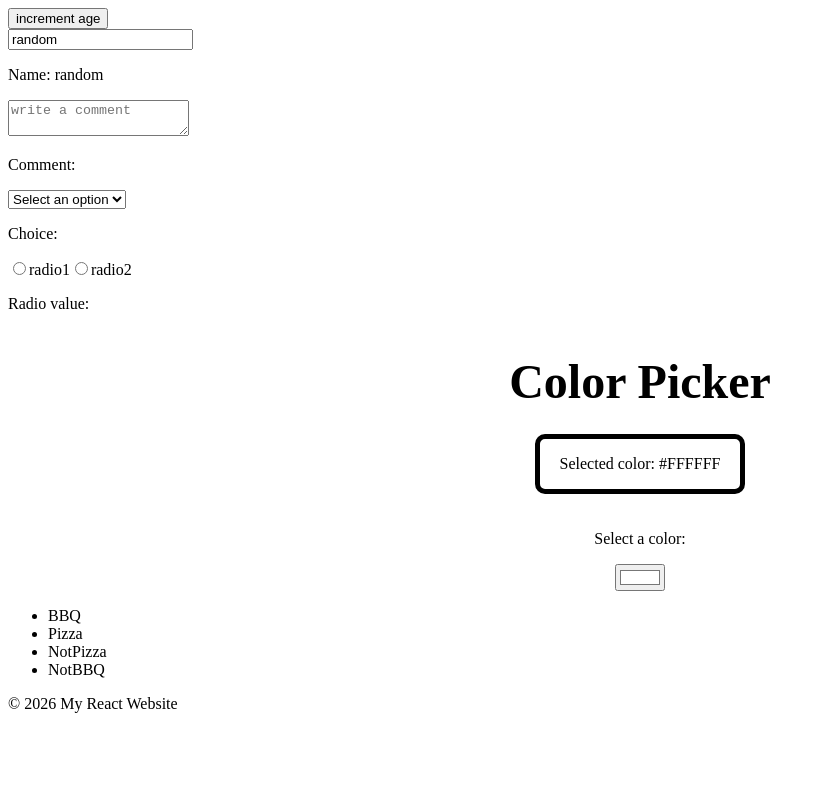
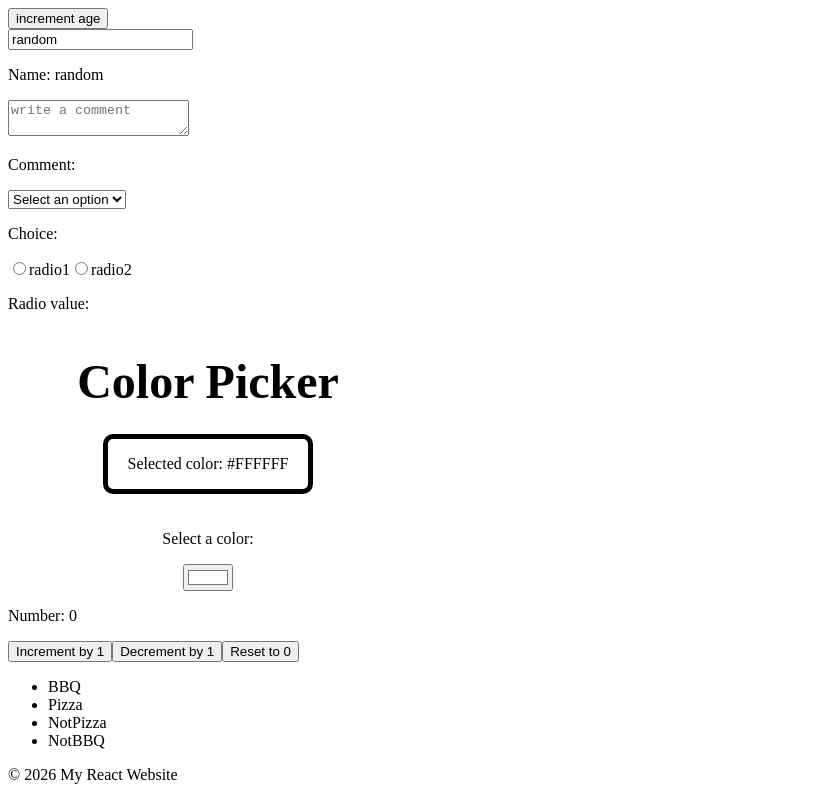
Before and after one commit to comsolodev-1/Learn-React, a React (Vite) app in the folder my-react-app/: page / in a window 1280 px wide. Shown: the part 1347-2147 px from the top of the page, without its empty margins (0-825 px from the left). Before the commit the page ends 2076 px from the top, so only its background shows below. Built offline with nearby package versions, Linux system fonts and the light colour scheme.

Commit message:
added NumCounter.jsx for sidetask for onClick useState

```diff
--- a/my-react-app/src/App.jsx
+++ b/my-react-app/src/App.jsx
@@ -1,3 +1,4 @@
+import NumCounter from './NumCounter.jsx'
 import ColorPicker from './ColorPicker.jsx'
 import MyNewComponent from './MyNewComponent.jsx'
 import MyComponent from './MyComponent.jsx'
@@ -9,7 +10,6 @@ import Card from './Card.jsx'
 import Food from './Food.jsx'
 import Footer from './Footer.jsx'
 import Header from './Header.jsx'
-import { version } from 'react'
 
 function App() {
 
@@ -31,6 +31,7 @@ function App() {
     <MyComponent/>
     <MyNewComponent/>
     <ColorPicker/>
+    <NumCounter/>
     <Food/>
     <Footer/>
     </>
--- /dev/null
+++ b/my-react-app/src/NumCounter.jsx
@@ -0,0 +1,29 @@
+import React, {useState} from 'react'
+
+function NumCounter(){
+
+    const [number, setNumber] = useState(0);
+
+    function incNum(){
+        setNumber(n => number + 1);
+        setNumber(n => number + 1);
+    }
+
+    function decNum(){
+        setNumber(number - 1);
+    }
+
+    function resNum(){
+        setNumber(0);
+    }
+    return(
+        <div>
+            <p>Number: {number}</p>
+            <button onClick={incNum}>Increment by 1</button>
+            <button onClick={decNum}>Decrement by 1</button>
+            <button onClick={resNum}>Reset to 0</button>
+        </div>
+    );
+}
+
+export default NumCounter
--- a/my-react-app/src/index.css
+++ b/my-react-app/src/index.css
@@ -99,6 +99,7 @@
     display: flex;
     flex-direction: column;
     align-items: center;
+    max-width: 400px;
 }
 
 .color-picker-container h1{
```
